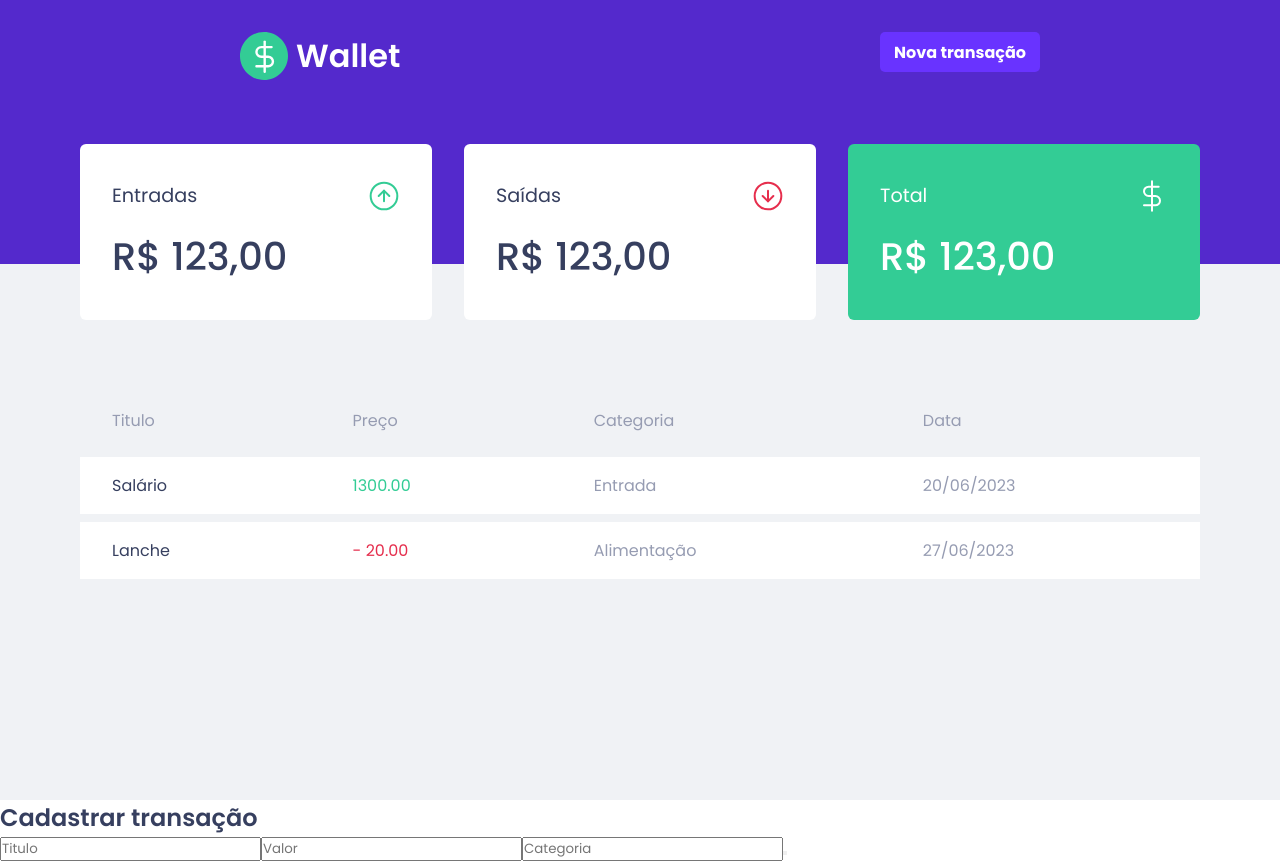
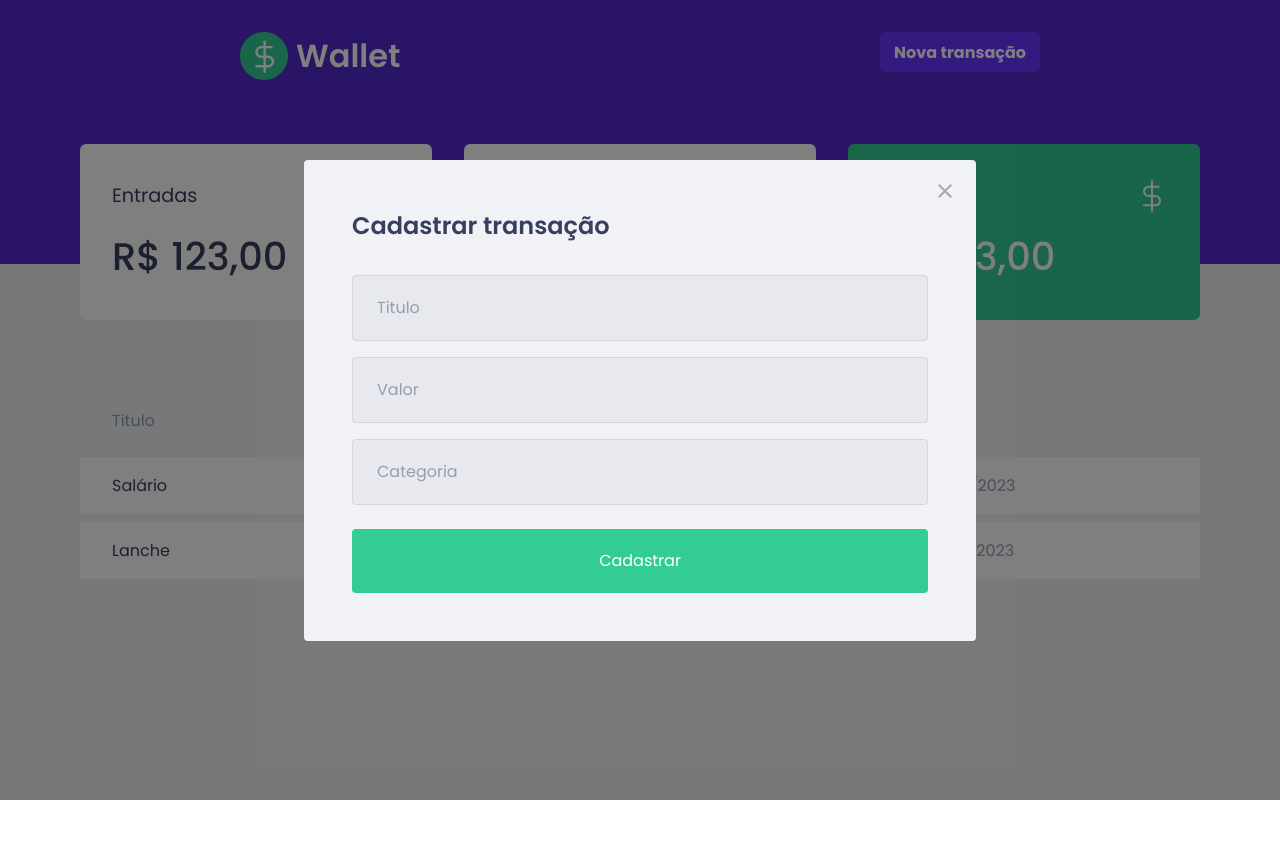
Before and after one commit to jovemcleb/wallet, a React (Vite) app: page / in a window 1280 px wide. Both pictures are taken after a click on the button "Nova transação". After the commit the page ends 800 px from the top, so only its background shows below. Built offline with nearby package versions, Linux system fonts and the light colour scheme; no server answers; what miragejs would draw is missing.

Commit message:
style(modal): estiliza o modal

```diff
--- a/src/components/Header/header.tsx
+++ b/src/components/Header/header.tsx
@@ -1,4 +1,3 @@
-import { useState } from 'react';
 import { HeaderContainer } from './headerStyle';
 import logo from '../../assets/wallet-logo.svg';
 
--- a/src/components/NewTransactionModal/newTransactionModal.tsx
+++ b/src/components/NewTransactionModal/newTransactionModal.tsx
@@ -1,5 +1,6 @@
 import Modal from 'react-modal';
 import { FormContainer } from './newTransactionModalStyle';
+import closeIcon from '../../assets/close.svg';
 
 interface NewTransactionModalProps {
   isOpen: boolean;
@@ -17,13 +18,19 @@ export function NewTransactionModal({
       overlayClassName="react-modal-overlay"
       className="react-modal-content"
     >
-      <h2>Cadastrar transação</h2>
-
+      <button
+        type="button"
+        onClick={() => onRequestClose()}
+        className="react-modal-close"
+      >
+        <img src={closeIcon} alt="Ícone para fechar" />
+      </button>
       <FormContainer>
+        <h2>Cadastrar transação</h2>
         <input type="text" placeholder="Titulo" />
         <input type="number" placeholder="Valor" />
         <input type="text" placeholder="Categoria" />
-        <button type="submit"></button>
+        <button type="submit">Cadastrar</button>
       </FormContainer>
     </Modal>
   );
--- a/src/components/NewTransactionModal/newTransactionModalStyle.ts
+++ b/src/components/NewTransactionModal/newTransactionModalStyle.ts
@@ -1,3 +1,45 @@
 import { styled } from '../../styles/index';
 
-export const FormContainer = styled('form', {});
+export const FormContainer = styled('form', {
+  h2: {
+    color: '$gray700',
+    fontSize: '1.5rem',
+    marginBottom: '2rem',
+  },
+
+  input: {
+    width: '91.3%',
+    padding: '0 1.5rem',
+    height: '4rem',
+    borderRadius: '0.25rem',
+    background: '#e7e9ee',
+    border: '1px solid #d7d7d7',
+    fontSize: '1rem',
+    fontWeight: 400,
+
+    '&::placeholder': {
+      color: '$gray300',
+    },
+
+    '& + input': {
+      marginTop: '1rem',
+    },
+  },
+
+  'button[type="submit"]': {
+    width: '100%',
+    padding: '0 1.5rem',
+    height: '4rem',
+    backgroundColor: '$green',
+    color: '$white',
+    borderRadius: '0.25rem',
+    border: '0',
+    fontSize: '1rem',
+    marginTop: '1.5rem',
+    transition: 'filter 0.2s',
+
+    '&:hover': {
+      filter: 'brightness(0.9)',
+    },
+  },
+});
--- a/src/styles/global.ts
+++ b/src/styles/global.ts
@@ -39,4 +39,38 @@ export const globalStyles = globalCss({
     opacity: 0.6,
     cursor: 'not-allowed',
   },
+
+  '.react-modal-overlay': {
+    backgroundColor: 'rgba(0, 0, 0, 0.5)',
+    position: 'fixed',
+    top: 0,
+    bottom: 0,
+    right: 0,
+    left: 0,
+    display: 'flex',
+    alignItems: 'center',
+    justifyContent: 'center',
+  },
+
+  '.react-modal-content': {
+    width: '100%',
+    maxWidth: '576px',
+    backgroundColor: '$gray100',
+    padding: '3rem',
+    position: 'relative',
+    borderRadius: '0.25rem',
+  },
+
+  '.react-modal-close': {
+    position: 'absolute',
+    right: '1.5rem',
+    top: '1.5rem',
+    border: '0',
+    backgroundColor: 'transparent',
+    transition: 'filter 0.2s',
+
+    '&:hover': {
+      filter: 'brightness(0.8)',
+    },
+  },
 });
```
Also changed, not shown: src/assets/close.svg (added).
